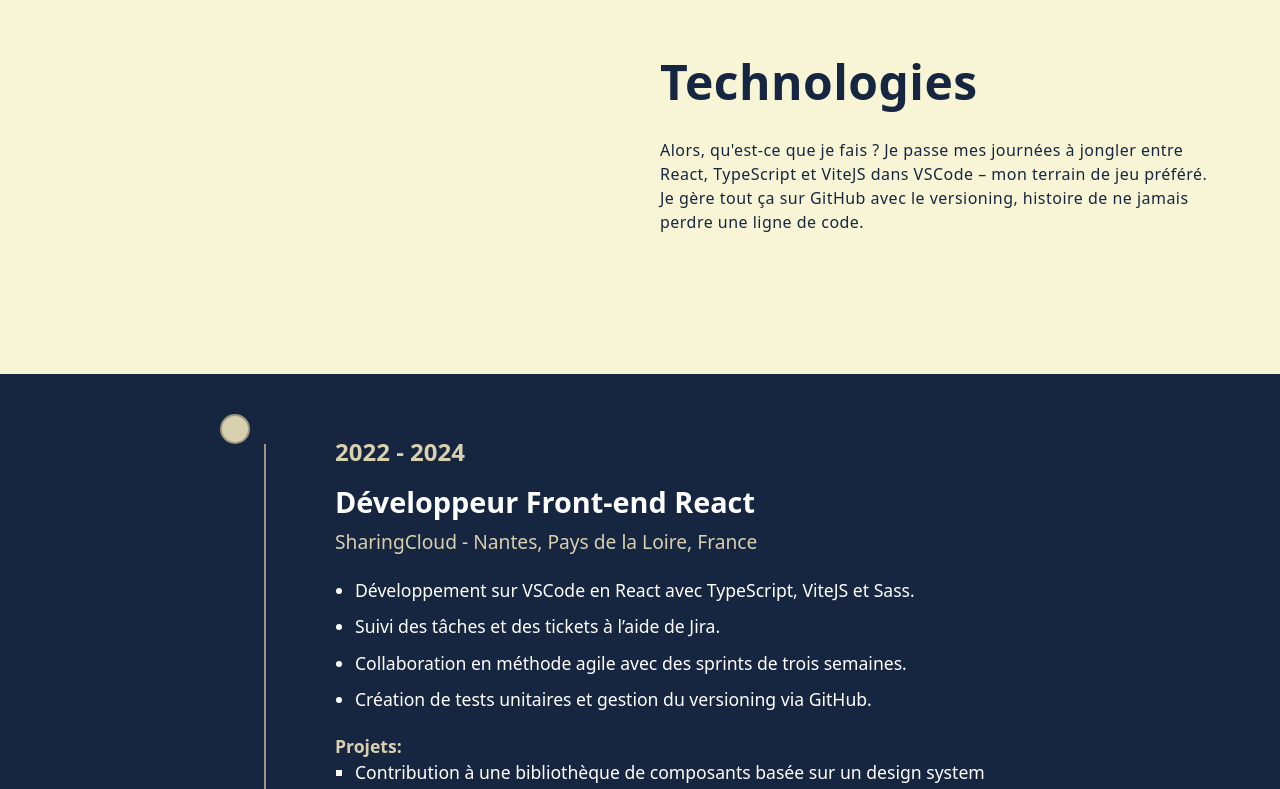
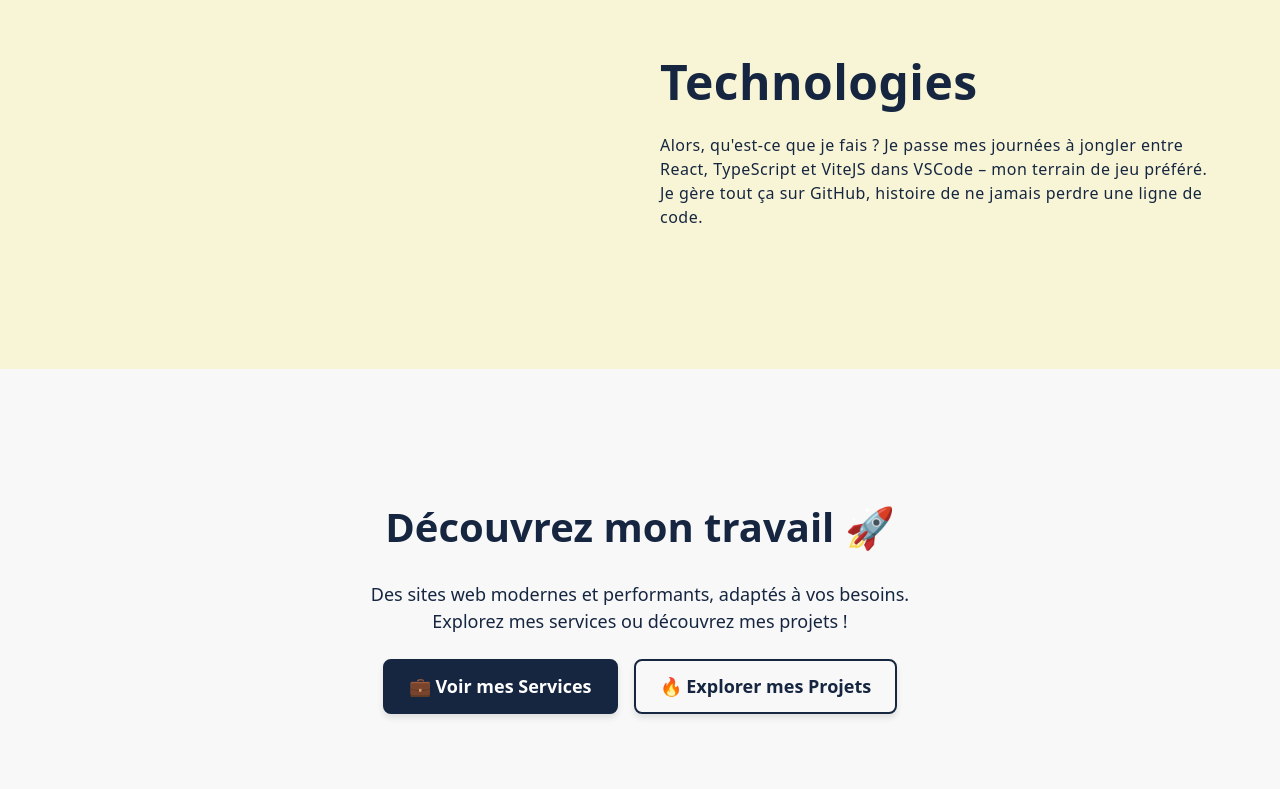
Before and after one commit to 12glaces/Portfolio-2025, a React (Create React App) app: page / in a window 1280 px wide. Shown: the part 1180-1969 px from the top of the page. Built offline with nearby package versions, Linux system fonts and the light colour scheme; no server answers; the HTML template or start-up script is replaced by a standard one.

Commit message:
feat(addedcom): add call to action and fixed some more tipos

```diff
--- a/src/components/AboutMe/AboutMe.js
+++ b/src/components/AboutMe/AboutMe.js
@@ -20,7 +20,7 @@ const AboutMe = () => {
           <h1>Mon approche</h1>
           <p>
             Développer, c’est avant tout une histoire de logique et de fun. Mon
-            but ? Créer des apps qui tournent comme une horloge, tout en étant
+            but ? Créer des site qui tournent comme une horloge, tout en étant
             faciles à comprendre et à améliorer. Avec React sous le bras, je
             suis prêt à attaquer n’importe quel projet.
           </p>
@@ -37,7 +37,7 @@ const AboutMe = () => {
           <p>
             Alors, qu'est-ce que je fais ? Je passe mes journées à jongler entre
             React, TypeScript et ViteJS dans VSCode – mon terrain de jeu
-            préféré. Je gère tout ça sur GitHub avec le versioning, histoire de
+            préféré. Je gère tout ça sur GitHub, histoire de
             ne jamais perdre une ligne de code.
           </p>
         </motion.div>
--- /dev/null
+++ b/src/components/CallToAction/CallToAction.js
@@ -0,0 +1,42 @@
+import { motion } from "framer-motion";
+import { useNavigate } from "react-router-dom";
+import "./CallToAction.styles.scss";
+
+const CallToAction = () => {
+  const navigate = useNavigate();
+
+  return (
+    <section className="call-to-action">
+      <motion.h2
+        initial={{ opacity: 0, y: -20 }}
+        animate={{ opacity: 1, y: 0 }}
+        transition={{ duration: 0.6 }}
+      >
+        Découvrez mon travail 🚀
+      </motion.h2>
+      <motion.p
+        initial={{ opacity: 0, y: -10 }}
+        animate={{ opacity: 1, y: 0 }}
+        transition={{ delay: 0.2, duration: 0.5 }}
+      >
+        Des sites web modernes et performants, adaptés à vos besoins. Explorez mes services ou
+        découvrez mes projets !
+      </motion.p>
+      <motion.div
+        className="buttons"
+        initial={{ opacity: 0, y: 10 }}
+        animate={{ opacity: 1, y: 0 }}
+        transition={{ delay: 0.4, duration: 0.5 }}
+      >
+        <button className="primary" onClick={() => navigate("/services")}>
+          💼 Voir mes Services
+        </button>
+        <button className="secondary" onClick={() => navigate("/projects")}>
+          🔥 Explorer mes Projets
+        </button>
+      </motion.div>
+    </section>
+  );
+};
+
+export default CallToAction;
--- /dev/null
+++ b/src/components/CallToAction/CallToAction.styles.scss
@@ -0,0 +1,58 @@
+.call-to-action {
+  display: flex;
+  flex-direction: column;
+  align-items: center;
+  text-align: center;
+  gap: 1.5rem;
+  padding: 8rem 1rem;
+  background-color: var(--background-color);
+
+  h2 {
+    font-size: 2.5rem;
+    font-weight: bold;
+    color: var(--primary-color);
+  }
+
+  p {
+    font-size: 1.125rem;
+    color: var(--primary-color);
+    max-width: 600px;
+  }
+
+  .buttons {
+    display: flex;
+    gap: 1rem;
+
+    button {
+      padding: 0.75rem 1.5rem;
+      font-size: 1.125rem;
+      font-weight: 600;
+      border-radius: 8px;
+      cursor: pointer;
+      transition: all 0.3s ease-in-out;
+      box-shadow: 0px 4px 6px var(--shadow-light);
+
+      &.primary {
+        background-color: var(--primary-color);
+        color: var(--text-color);
+        border: 2px solid var(--primary-color);
+
+        &:hover {
+          background-color: var(--text-color);
+          color: var(--primary-color);
+        }
+      }
+
+      &.secondary {
+        background: none;
+        color: var(--primary-color);
+        border: 2px solid var(--primary-color);
+
+        &:hover {
+          background-color: var(--primary-color);
+          color: var(--text-color);
+        }
+      }
+    }
+  }
+}
--- a/src/pages/Home/Home.js
+++ b/src/pages/Home/Home.js
@@ -6,6 +6,7 @@ import Contact from "../../components/Contact/Contact";
 import Footer from "../../components/Footer/Footer";
 import AboutMe from "../../components/AboutMe/AboutMe";
 import Timeline from "../../components/Timeline/Timeline";
+import CallToAction from "../../components/CallToAction/CallToAction";
 
 const Home = () => {
   return (
@@ -25,7 +26,7 @@ const Home = () => {
           viewport={{ once: false }}
         >
           <div className="w-max">
-            <h1 className="animate-typing overflow-hidden whitespace-nowrap border-r-4 border-transparent pr-5 text-5xl text-white font-bold">
+            <h1 className="animate-typing leading-3 overflow-hidden whitespace-nowrap border-r-4 border-transparent pr-5 text-5xl text-white font-bold">
               Développeur Web.
             </h1>
           </div>
@@ -35,11 +36,9 @@ const Home = () => {
             top.
           </p>
         </motion.div>
-
         <div className="text-center douglas">
           <img src={Douglas} alt="Douglas Face" />
         </div>
-
         <motion.div
           className="font-2"
           initial={{ opacity: 0, y: 50 }}
@@ -57,7 +56,6 @@ const Home = () => {
           </p>
         </motion.div>
       </motion.div>
-
       <motion.div
         initial={{ opacity: 0, y: 50 }}
         whileInView={{ opacity: 1, y: 0 }}
@@ -71,7 +69,14 @@ const Home = () => {
         </div>
         <AboutMe />
       </motion.div>
-
+      <motion.div
+        initial={{ opacity: 0, y: 50 }}
+        whileInView={{ opacity: 1, y: 0 }}
+        transition={{ duration: 0.8, ease: "easeOut", delay: 0.2 }}
+        viewport={{ once: false }}
+      >
+        <CallToAction />
+      </motion.div>
       <motion.div
         initial={{ opacity: 0, y: 50 }}
         whileInView={{ opacity: 1, y: 0 }}
@@ -79,8 +84,6 @@ const Home = () => {
         viewport={{ once: false }}
       ><Timeline />
       </motion.div>
-
-
       <motion.section
         id="contact"
         initial={{ opacity: 0, y: 50 }}
@@ -92,7 +95,6 @@ const Home = () => {
           <Contact />
         </div>
       </motion.section>
-
       <Footer />
     </div>
   );
--- a/src/pages/Home/Home.styles.scss
+++ b/src/pages/Home/Home.styles.scss
@@ -11,10 +11,9 @@ section {
   place-self: center;
   padding: 50px;
   display: -webkit-flex;
-display: -moz-flex;
-display: flex;
-
-justify-content: center;
+  display: -moz-flex;
+  display: flex;
+  justify-content: center;
 }
 .scroll-down {
   justify-self: end;
@@ -67,6 +66,7 @@ justify-content: center;
   h1 {
     color: var(--primary-color);
     //border-color: var(--primary-color)!important;
+    line-height: 1.3;
   }
   .intro {
     background: linear-gradient(
@@ -97,6 +97,7 @@ justify-content: center;
     p {
       font-size: 1em;
       margin-bottom: 20px;
+      margin-right: 25px;
     }
 
     h1 {
@@ -187,15 +188,7 @@ justify-content: center;
   width: 100%;
 }
 
-
-@media screen and (max-width: 1200px) {
-  .font {
-    p {
-      max-width: 400px;
-    }
-  }
-}
-@media screen and (min-width: 1200px) {
+@media screen and (min-width: 1300px) {
   .font {
     font-size: 1.2em !important;
     margin-left: 6vw;
@@ -217,7 +210,8 @@ justify-content: center;
   }
 }
 
-@media screen and (max-width: 800px) {
+
+@media screen and (max-width: 720px) {
   .scroll-down {
     border: 2px solid var(--accent-color);
   }
@@ -231,7 +225,6 @@ justify-content: center;
   .font-2 {
     font-size: 0.7em !important;
   }
-
   .font {
     font-size: 0.7em !important;
 
@@ -239,9 +232,7 @@ justify-content: center;
       width: 200px;
     }
   }
-}
 
-@media screen and (max-width: 720px) {
   .pages-home {
     .intro {
       background: var(--accent-color);
@@ -252,6 +243,7 @@ justify-content: center;
     .font {
       padding-right: 0;
       padding: 150px 20px 60px 20px;
+
       p {
         font-size: 1.3em;
         width: 100%;
--- a/src/pages/Projects/Projects.js
+++ b/src/pages/Projects/Projects.js
@@ -24,14 +24,14 @@ const Projects = () => {
       title: "Site personnel",
       description:
         "Conception et développement d'un site personnel en React, intégrant Node.js et Express pour une gestion optimisée des services et des données. Ce projet reflète mon expertise en développement web moderne et mon souci du détail.",
-      technologies: ["React", "Node.js", "Express", "Scss"],
+      technologies: ["React", "Nodejs", "Express", "Scss"],
       imageUrl: me,
     },
     {
       title: "WorkplaceToBe",
       description:
         "Contribution à la création d’un add-in Outlook visant à faciliter la gestion des salles de réunion et des espaces de travail.",
-      technologies: ["TypeScript", "Scss", "Figma"],
+      technologies: ["TypeScript", "Scss", "Figma", "ViteJS"],
       imageUrl: sharing,
       client: "SharingCloud",
     },
--- a/src/pages/Projects/Projects.styles.scss
+++ b/src/pages/Projects/Projects.styles.scss
@@ -27,7 +27,13 @@
           background-color: #000;
         }
         .figma {
-          background-color: #0acf83;
+          background-color: #870acf;
+        }
+        .nodejs {
+          background-color: #026e00;
+        }
+        .vitejs {
+          background-color: #f1ae55;
         }
         .typescript {
           background-color: #007acc;
```
